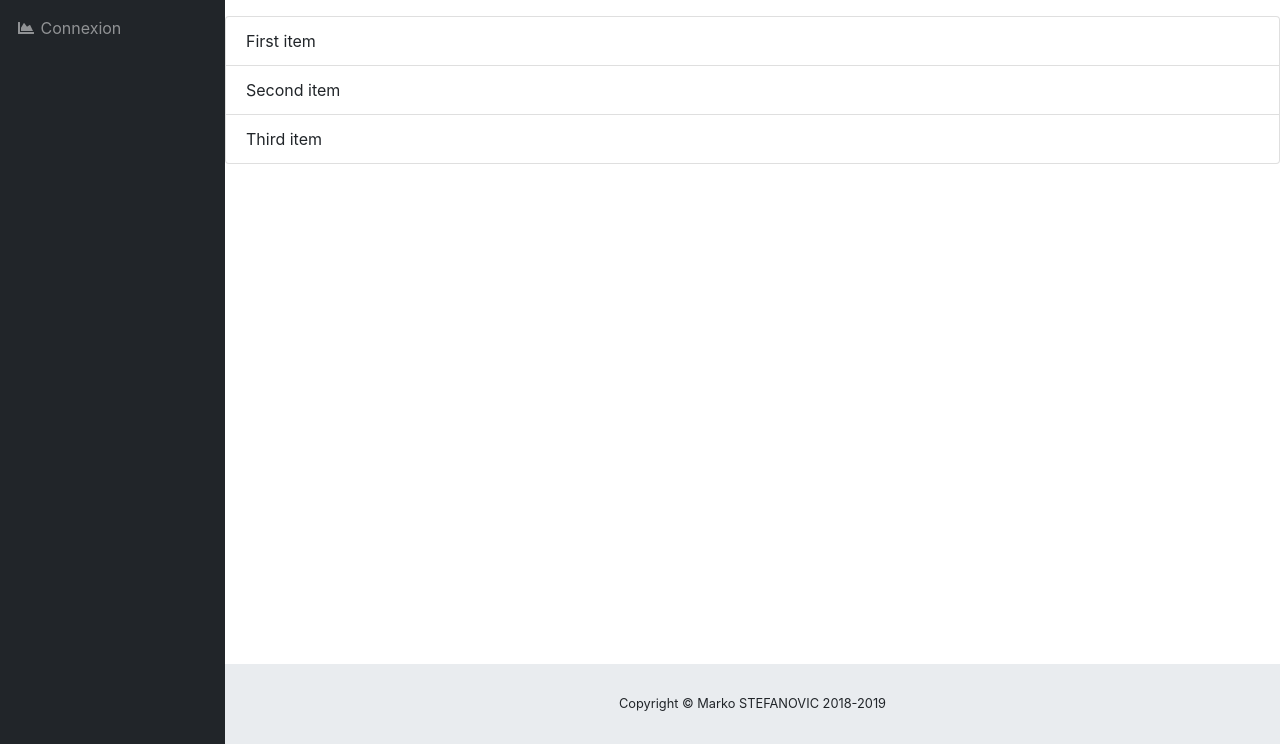
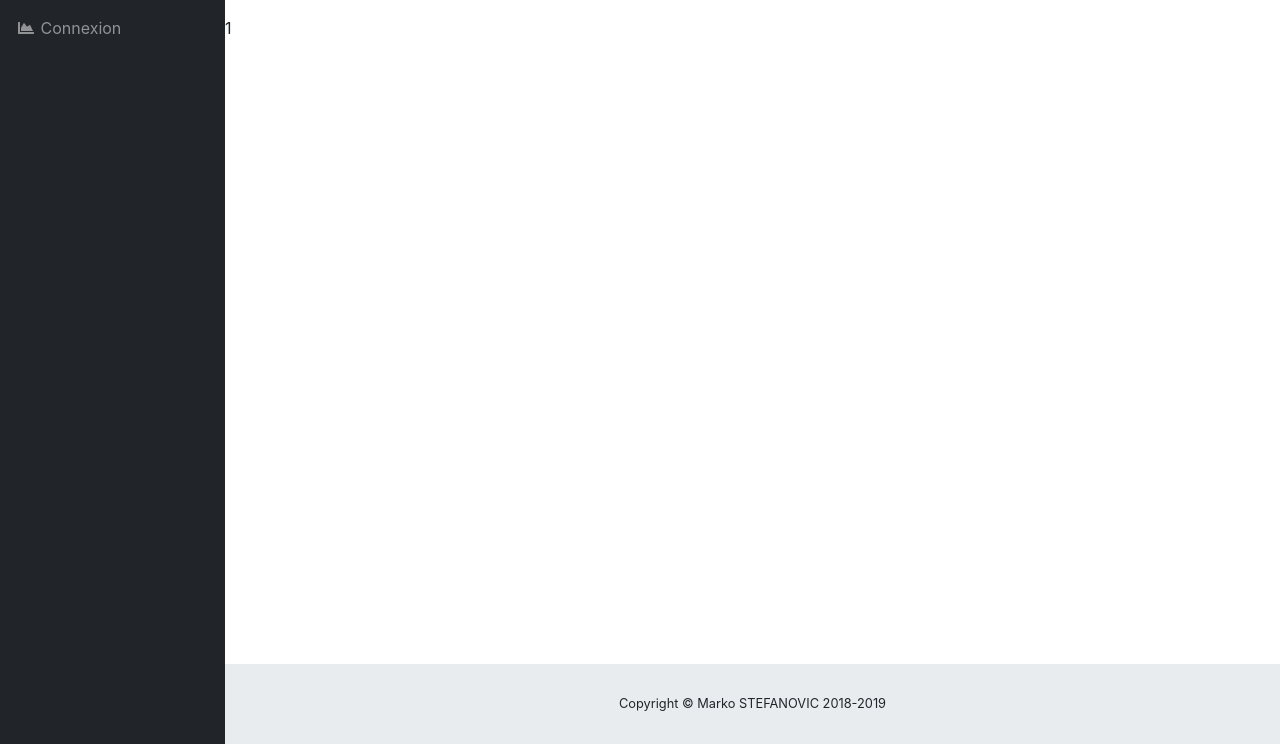
Before and after one commit to MarkoStefanovic-98/ParkingBts, a PHP site: page /compte?id_u=1 in a window 1280 px wide. Shown: the part 56-800 px from the top of the page. Run offline with PHP 8.4, Linux system fonts and the light colour scheme; data that the repository does not hold is empty; some libraries are stand-ins or nearby versions.

Commit message:
ajout get lien

```diff
--- a/Controller/compte.php
+++ b/Controller/compte.php
@@ -1,7 +1,7 @@
 <?php
 require "Modele/adminModele.php";
 
-$leCompte = leCompte(id_u);
+//$leCompte = leCompte(id_u);
 
 require "View/compteView.php";
 ?>
--- a/View/adminView.php
+++ b/View/adminView.php
@@ -65,7 +65,7 @@ Bienvenue Grand ADMIN
                         <?= $value['nom']."  ".$value['prenom'];?>
                     </td>
                     <td>
-                        <a href="<?=BASE_URL;?>/compte/<?=$value['id_u'];?>">Compte</a>
+                        <a href="<?=BASE_URL;?>/compte?id_u=<?=$value['id_u'];?>">Compte</a>
                     </td>
                     <td><a href="<?=BASE_URL;?>/admin/<?=$value['id_u'];?>">Supprimer</a></td>
                 </tr>
--- a/View/compteView.php
+++ b/View/compteView.php
@@ -1,5 +1,3 @@
 <ul class="list-group">
-    <li class="list-group-item">First item</li>
-    <li class="list-group-item">Second item</li>
-    <li class="list-group-item">Third item</li>
+    <?php echo $_GET['id_u']; ?>
 </ul>
```
